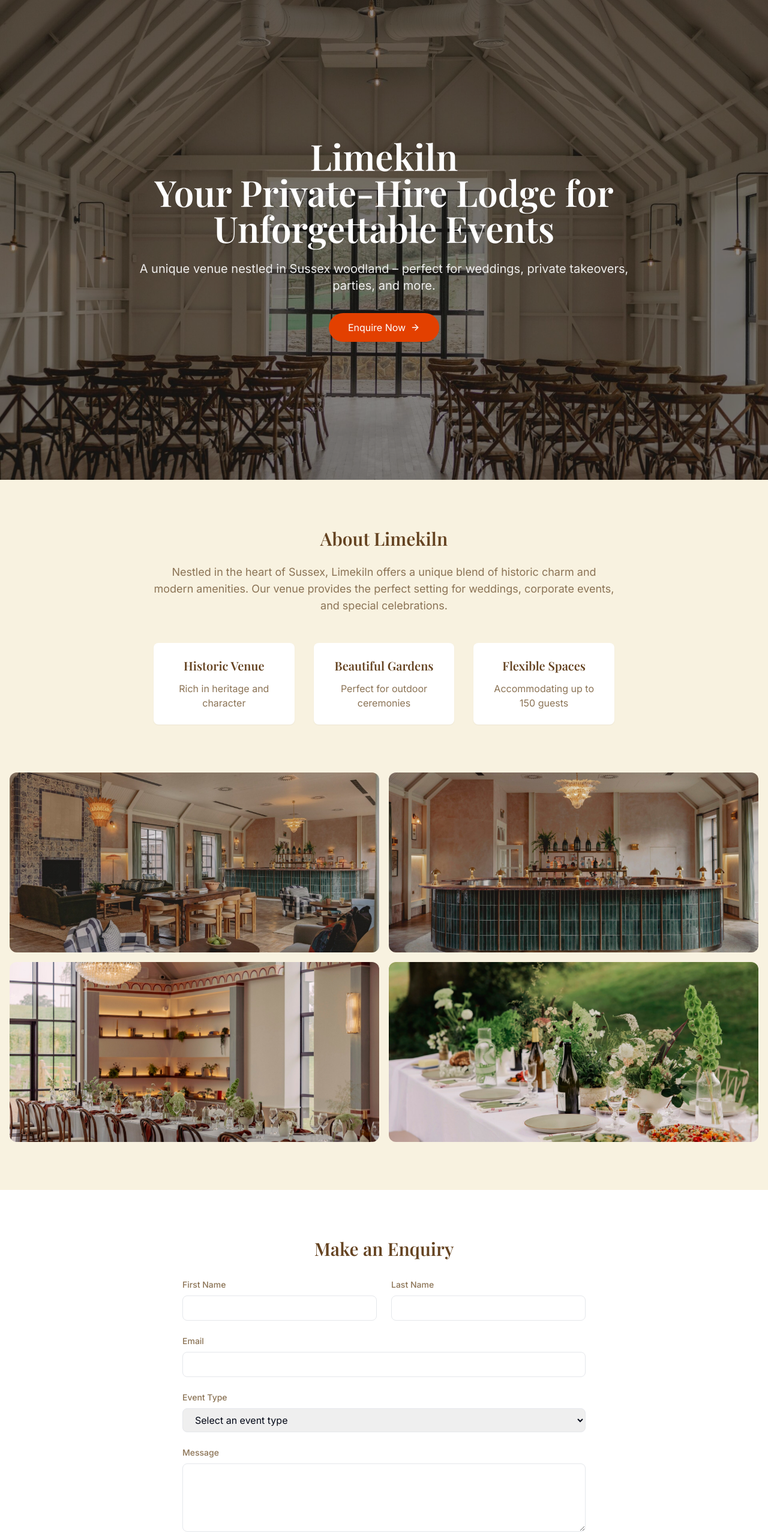
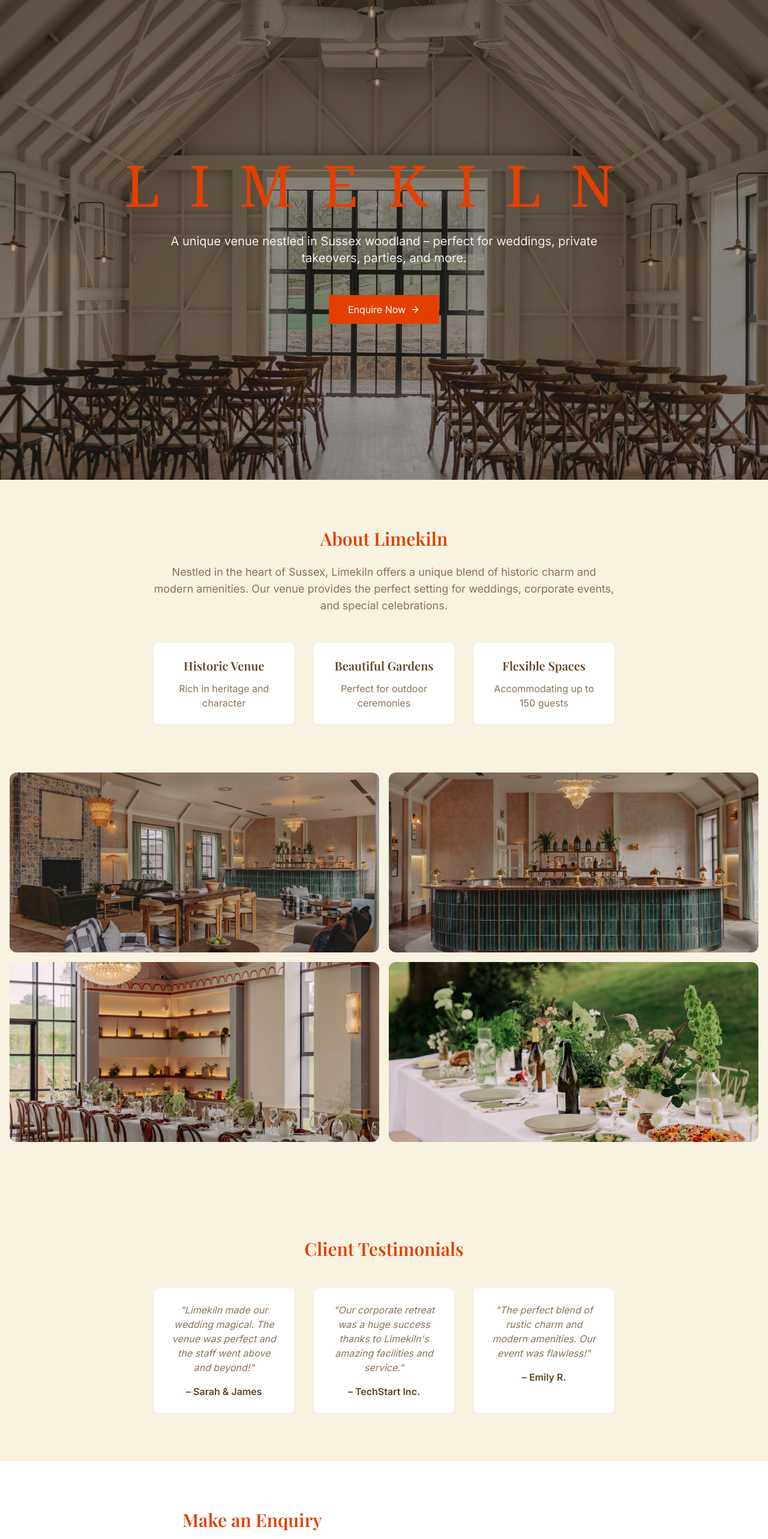
Before and after one commit to mattboostkit/limequery-landing-bloom, a React (Vite) app: page / in a window 1280 px wide. Shown: the top 2566 px of the page at 60% size. Built offline with nearby package versions, Linux system fonts and the light colour scheme.

Commit message:
Initial commit with updated design

```diff
--- a/src/components/About.tsx
+++ b/src/components/About.tsx
@@ -3,7 +3,7 @@ export const About = () => {
     <section className="py-20 bg-[#F8F2E0]">
       <div className="container mx-auto px-4">
         <div className="max-w-3xl mx-auto text-center">
-          <h2 className="text-3xl font-bold text-limekiln-earth mb-6">About Limekiln</h2>
+          <h2 className="text-3xl font-bold text-[#E34000] mb-6">About Limekiln</h2>
           <p className="text-lg text-limekiln-stone mb-8">
             Nestled in the heart of Sussex, Limekiln offers a unique blend of historic charm and modern amenities.
             Our venue provides the perfect setting for weddings, corporate events, and special celebrations.
--- a/src/components/Contact.tsx
+++ b/src/components/Contact.tsx
@@ -1,10 +1,9 @@
-
 export const Contact = () => {
   return (
     <section id="enquiry" className="py-20 bg-white">
       <div className="container mx-auto px-4">
         <div className="max-w-2xl mx-auto">
-          <h2 className="text-3xl font-bold text-center text-limekiln-earth mb-8">
+          <h2 className="text-3xl font-bold text-[#E34000] mb-8">
             Make an Enquiry
           </h2>
           <form className="space-y-6">
--- /dev/null
+++ b/src/components/Footer.tsx
@@ -0,0 +1,29 @@
+export const Footer = () => {
+  return (
+    <footer className="bg-[#8b9aa3] text-white py-12">
+      <div className="container mx-auto px-4">
+        <div className="text-center mb-8">
+          <address className="not-italic mb-4">
+            <div className="font-bold mb-2">Limekiln</div>
+            Park Wood Lane<br />
+            Eridge Road<br />
+            East Sussex<br />
+            TN6 3HD
+          </address>
+        </div>
+        <div className="w-full max-w-4xl mx-auto">
+          <div className="relative w-full" style={{ paddingBottom: '56.25%' }}>
+            <iframe
+              src="https://www.google.com/maps/embed?pb=!1m18!1m12!1m3!1d2507.291595418404!2d0.18715637753097195!3d51.06616704283957!2m3!1f0!2f0!3f0!3m2!1i1024!2i768!4f13.1!3m3!1m2!1s0x47df5d16ff5cacf1%3A0xc9f81a42cf24f113!2sLIMEKILN!5e0!3m2!1sen!2suk!4v1739544670335!5m2!1sen!2suk"
+              className="absolute top-0 left-0 w-full h-full"
+              style={{ border: 0 }}
+              allowFullScreen
+              loading="lazy"
+              referrerPolicy="no-referrer-when-downgrade"
+            />
+          </div>
+        </div>
+      </div>
+    </footer>
+  );
+};
--- a/src/components/Hero.tsx
+++ b/src/components/Hero.tsx
@@ -1,4 +1,3 @@
-
 import { ArrowRight } from "lucide-react";
 
 export const Hero = () => {
@@ -10,25 +9,24 @@ export const Hero = () => {
           backgroundImage: 'url("/lovable-uploads/f763c5ba-5768-4cdf-8d85-471fa04c7e70.png")',
           backgroundAttachment: 'fixed'
         }}
-      >
-        <div className="absolute inset-0 bg-black/40" />
-      </div>
-      <div className="relative h-full flex items-center justify-center text-center">
-        <div className="max-w-4xl px-4 animate-fade-down">
-          <h1 className="text-4xl md:text-6xl font-bold text-white mb-6">
-            Limekiln
-            <br />
-            Your Private-Hire Lodge for Unforgettable Events
+      />
+      <div className="absolute inset-0 bg-black/30" />
+      <div className="relative h-full flex flex-col items-center justify-center">
+        <div className="container mx-auto px-4 text-center">
+          <h1 className="mb-8">
+            <span className="block text-[#E34000] text-8xl tracking-[0.5em] uppercase font-serif mx-[0.25em]">
+              Limekiln
+            </span>
           </h1>
-          <p className="text-xl text-white/90 mb-8">
+          <p className="text-white/90 text-xl max-w-3xl mx-auto mb-12">
             A unique venue nestled in Sussex woodland – perfect for weddings, private takeovers, parties, and more.
           </p>
           <button
             onClick={() => document.getElementById('enquiry')?.scrollIntoView({ behavior: 'smooth' })}
-            className="group inline-flex items-center gap-2 bg-[#E34000] text-white px-8 py-3 rounded-full transition-all duration-300 hover:bg-[#E34000]/90"
+            className="bg-[#E34000] text-white px-8 py-3 rounded-sm inline-flex items-center gap-2 hover:bg-[#E34000]/90 transition-colors"
           >
             Enquire Now
-            <ArrowRight className="w-4 h-4 transition-transform group-hover:translate-x-1" />
+            <ArrowRight className="w-4 h-4" />
           </button>
         </div>
       </div>
--- /dev/null
+++ b/src/components/Testimonials.tsx
@@ -0,0 +1,45 @@
+import { Testimonial } from "../types";
+
+export const Testimonials = () => {
+  const testimonials = [
+    {
+      quote: "Limekiln made our wedding magical. The venue was perfect and the staff went above and beyond!",
+      author: "Sarah & James"
+    },
+    {
+      quote: "Our corporate retreat was a huge success thanks to Limekiln's amazing facilities and service.",
+      author: "TechStart Inc."
+    },
+    {
+      quote: "The perfect blend of rustic charm and modern amenities. Our event was flawless!",
+      author: "Emily R."
+    }
+  ];
+
+  return (
+    <section className="py-20 bg-[#F8F2E0]">
+      <div className="container mx-auto px-4">
+        <div className="max-w-3xl mx-auto text-center">
+          <h2 className="text-3xl font-bold text-[#E34000] mb-6">
+            Client Testimonials
+          </h2>
+          <div className="grid grid-cols-1 md:grid-cols-2 lg:grid-cols-3 gap-8 mt-12">
+            {testimonials.map((testimonial, index) => (
+              <div
+                key={index}
+                className="p-6 bg-white rounded-lg shadow-sm hover:shadow-md transition-shadow duration-300"
+              >
+                <p className="text-limekiln-stone mb-4 italic">
+                  "{testimonial.quote}"
+                </p>
+                <p className="font-semibold text-limekiln-earth">
+                  – {testimonial.author}
+                </p>
+              </div>
+            ))}
+          </div>
+        </div>
+      </div>
+    </section>
+  );
+};
--- a/src/pages/Index.tsx
+++ b/src/pages/Index.tsx
@@ -1,14 +1,17 @@
-
 import { Hero } from "@/components/Hero";
 import { About } from "@/components/About";
 import { Contact } from "@/components/Contact";
+import { Testimonials } from "@/components/Testimonials";
+import { Footer } from "../components/Footer";
 
 const Index = () => {
   return (
     <div className="min-h-screen">
       <Hero />
       <About />
+      <Testimonials />
       <Contact />
+      <Footer />
     </div>
   );
 };
```
Also changed, not shown: 1 other file (tests, documents, lock files or other folders).
